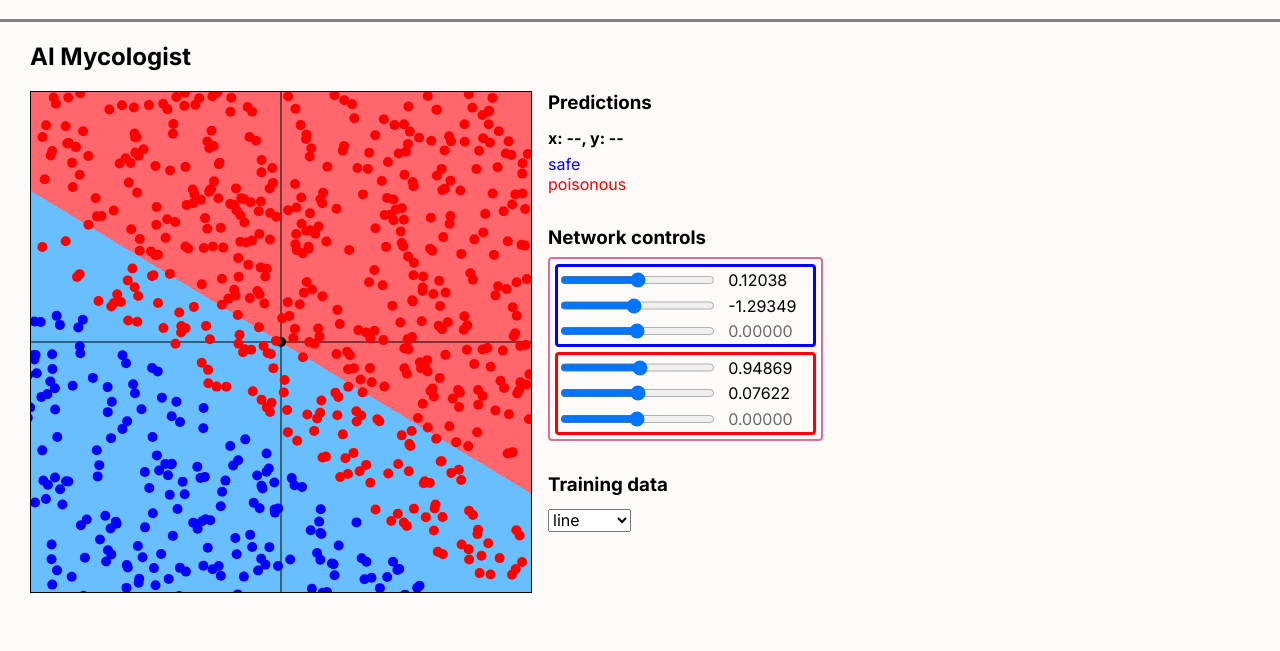
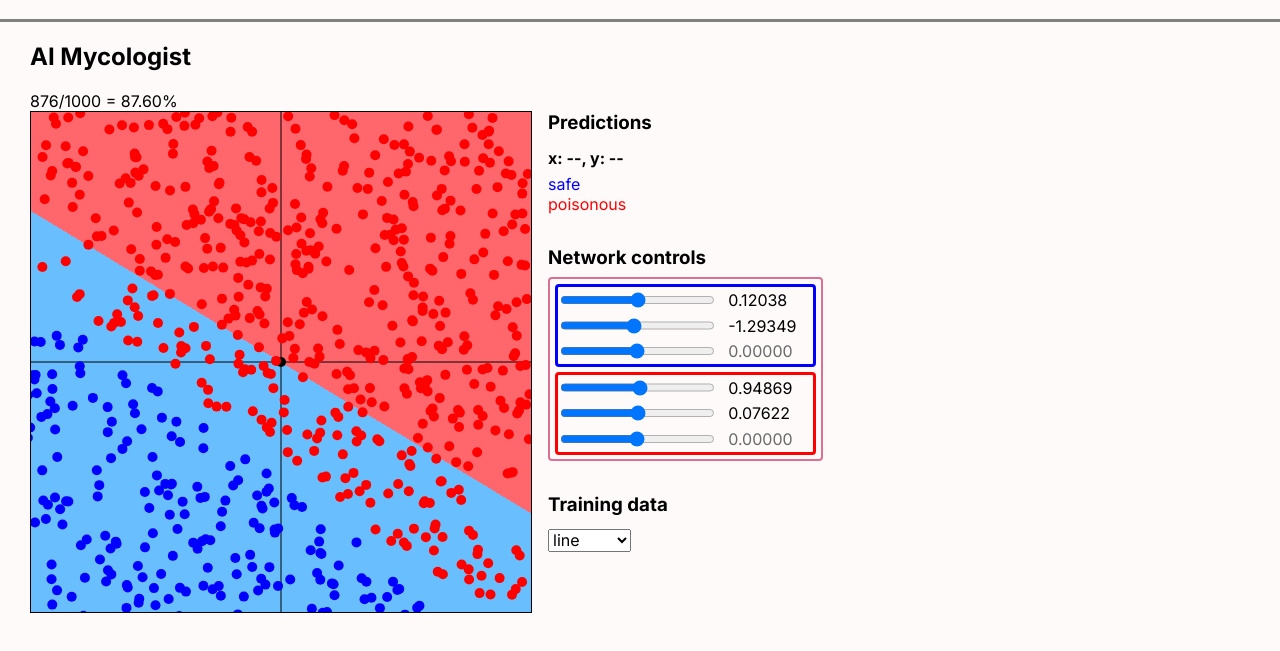
Before and after one commit to jmazin/neurotical, a plain HTML site: page index.html in a window 1280 px wide. Shown: the part 63-714 px from the top of the page. Drawn offline with Linux system fonts and the light colour scheme.

Commit message:
add accuracy metric

```diff
--- a/app.js
+++ b/app.js
@@ -1,5 +1,5 @@
 import { initCanvas, draw } from "./ui/canvas.js";
-import { initNetwork, computeOutput, setParam } from "./network.js";
+import { initNetwork, computeOutput, setParam, calcMetrics } from "./network.js";
 import { toNormalized } from "./utils.js";
 
 // Datasets
@@ -13,6 +13,7 @@ import { buildControlsUI } from "./ui/network-controls.js";
 const elements = {
   canvas: document.getElementById("canvas"),
   point: document.getElementById("point"),
+  accuracy: document.getElementById("accuracy"),
 };
 
 // Inputs
@@ -51,6 +52,10 @@ function updateUI() {
   if (coords) {
     renderPrediction();
   }
+
+  const { correct } = calcMetrics(network, data);
+  const percent = ((correct / data.length) * 100).toFixed(2);
+  elements.accuracy.innerText = `${correct}/${data.length} = ${percent}%`;
 }
 
 function onParamChange(value, node, weightIndex = null) {
--- a/index.html
+++ b/index.html
@@ -22,6 +22,9 @@
     <div class="page">
       <h2 class="page__title">AI Mycologist</h2>
       <main class="page__main">
+        <div class="metrics">
+          <div id="accuracy"></div>
+        </div>
         <section class="page__container">
           <div class="canvas-container">
             <canvas id="canvas" class="canvas-container__canvas"></canvas>
--- a/network.js
+++ b/network.js
@@ -1,3 +1,5 @@
+import { argmax } from "./utils.js";
+
 function initNetwork(layerSizes) {
   return layerSizes.map((layerSize, l) => {
     const prevLayerSize = layerSizes[l - 1] || 0;
@@ -66,4 +68,19 @@ function setParam(network, name, value, index = null) {
   }
 }
 
-export { initNetwork, computeOutput, setParam };
+function calcMetrics(network, data) {
+  let correct = 0;
+
+  for (let i = 0; i < data.length; i++) {
+    const { input, label } = data[i];
+    const output = computeOutput(input, network);
+
+    if (argmax(output) === label.indexOf(1)) {
+      correct++;
+    }
+  }
+
+  return { correct };
+}
+
+export { initNetwork, computeOutput, setParam, calcMetrics };
```
